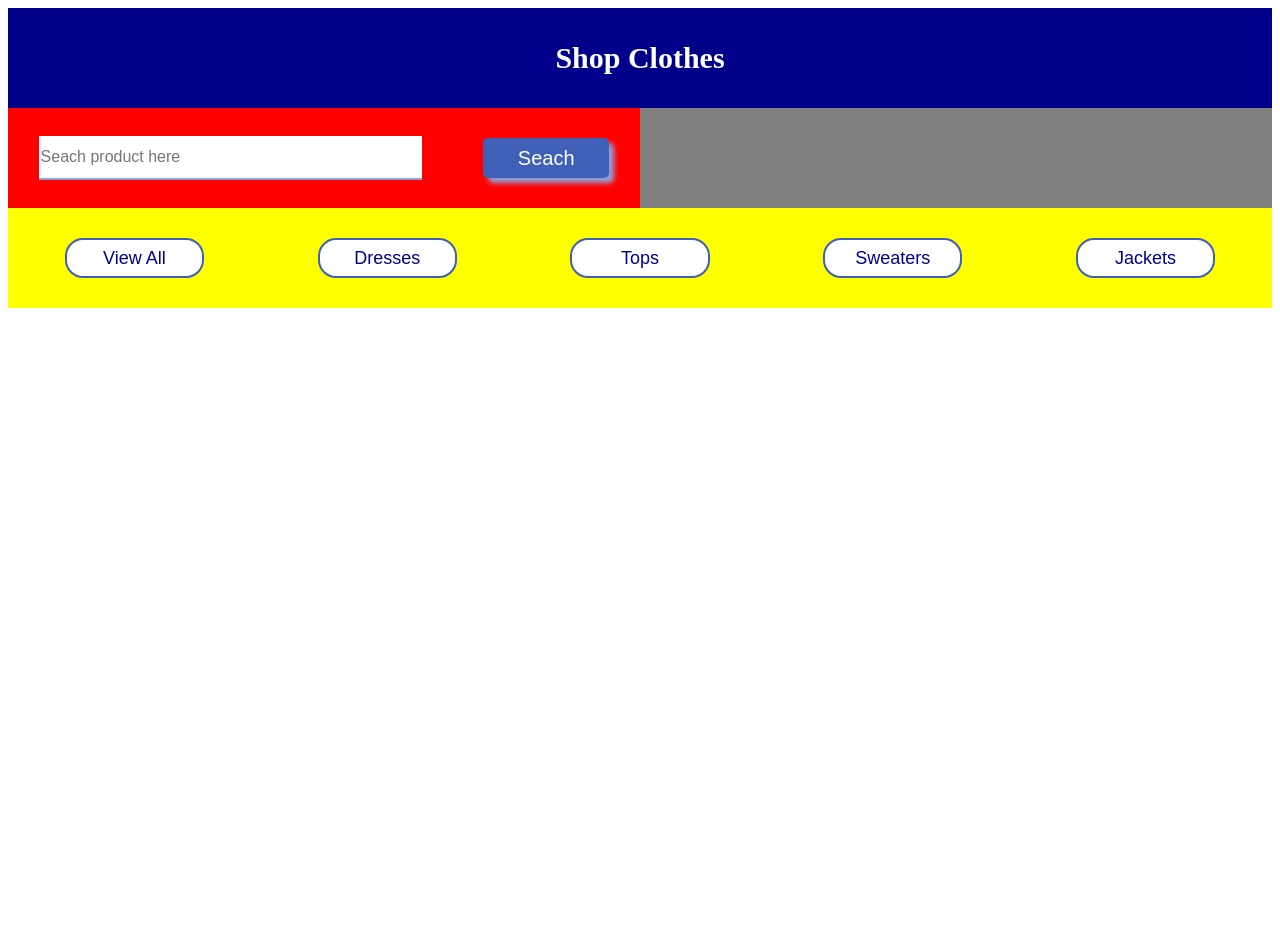
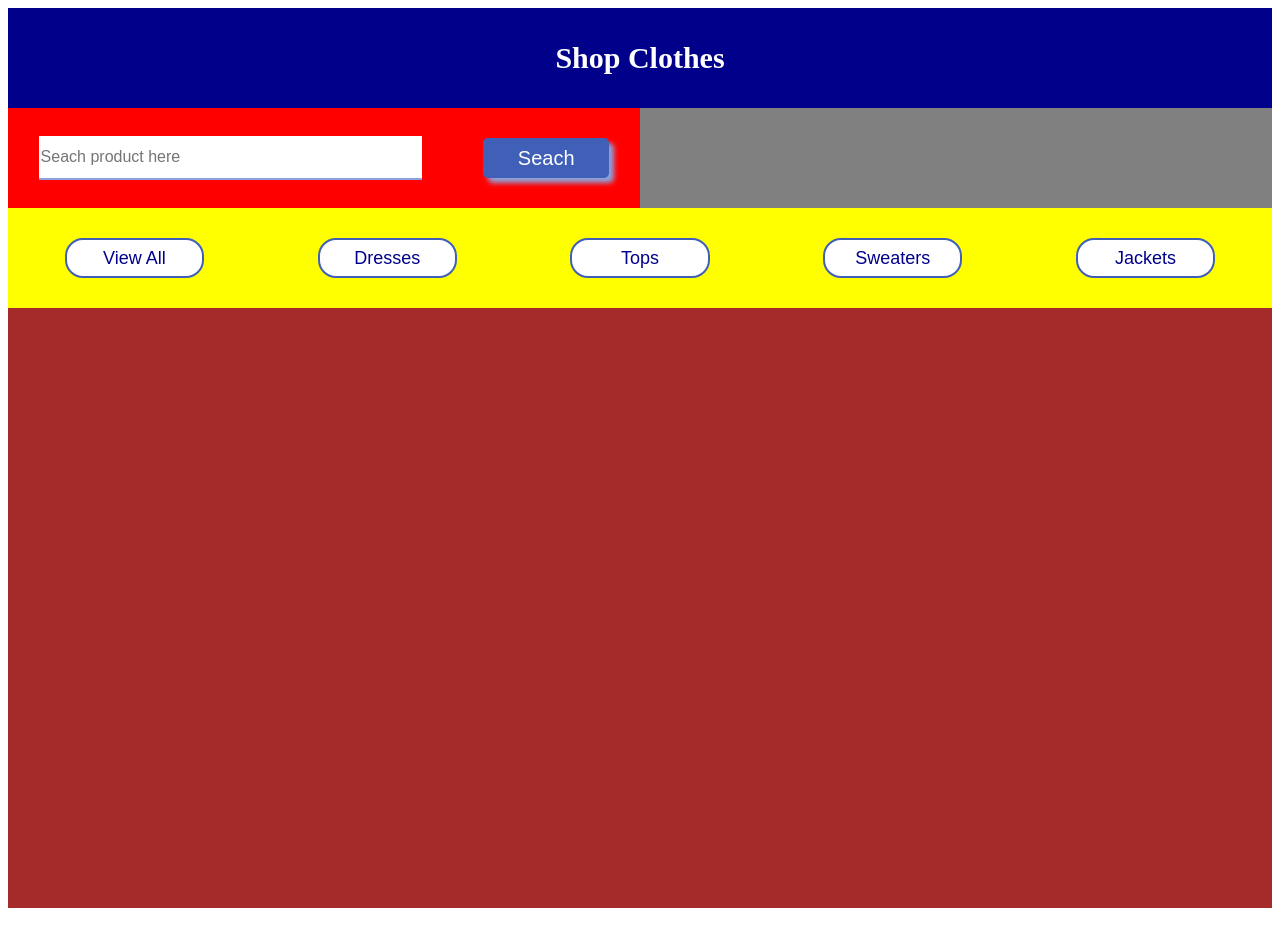
Before and after one commit to Valentina-2608/Shop_clothes, a plain HTML site: page index.html in a window 1280 px wide. Drawn offline with Linux system fonts and the light colour scheme.

Commit message:
Add styles for block content

```diff
--- a/css/style.css
+++ b/css/style.css
@@ -102,3 +102,14 @@ header{
 button:hover{
     cursor: pointer;
 }
+
+
+
+/* Block content */
+
+.content{
+    width:100%;
+    height:600px;
+    display: flex;
+    background-color: brown;
+}
```
